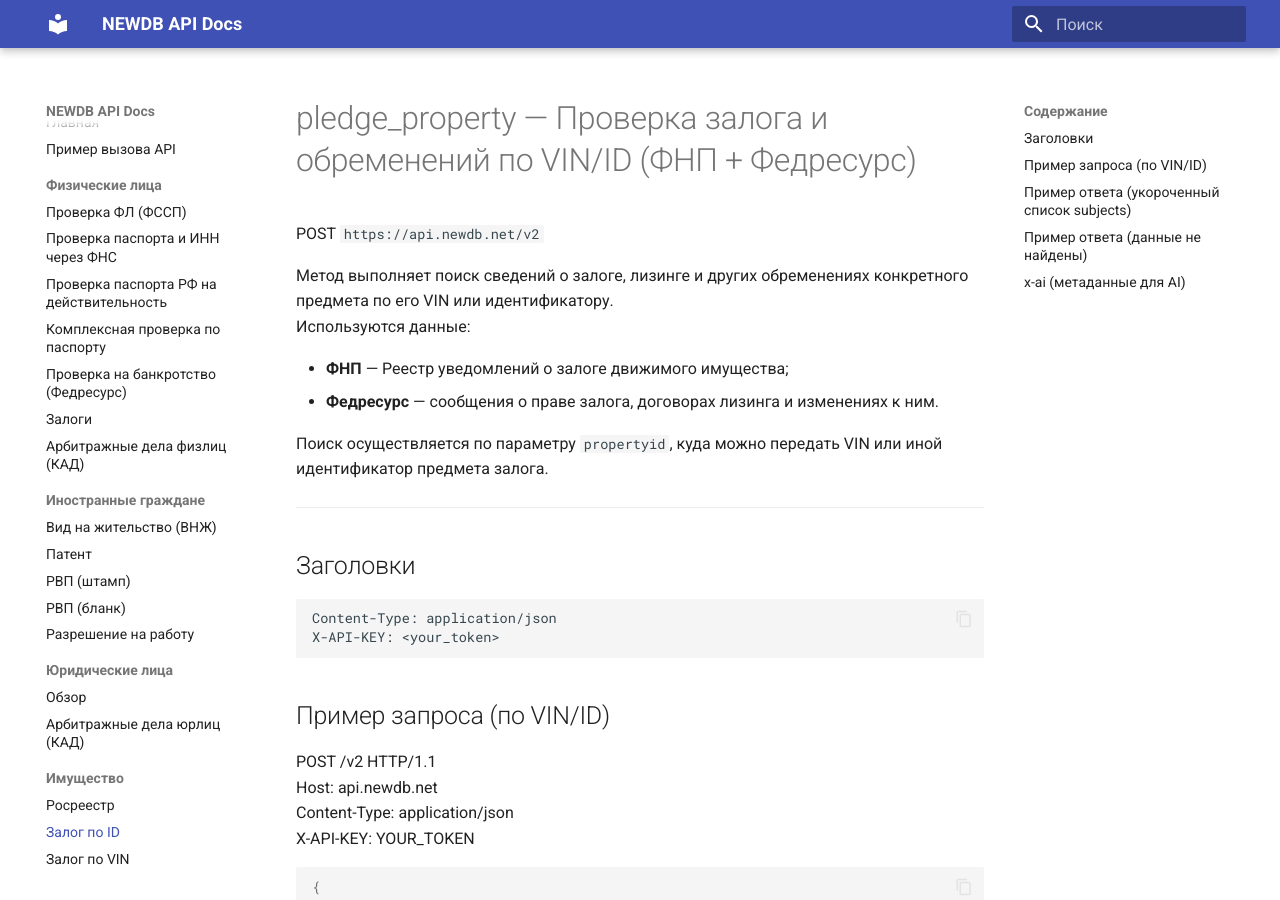
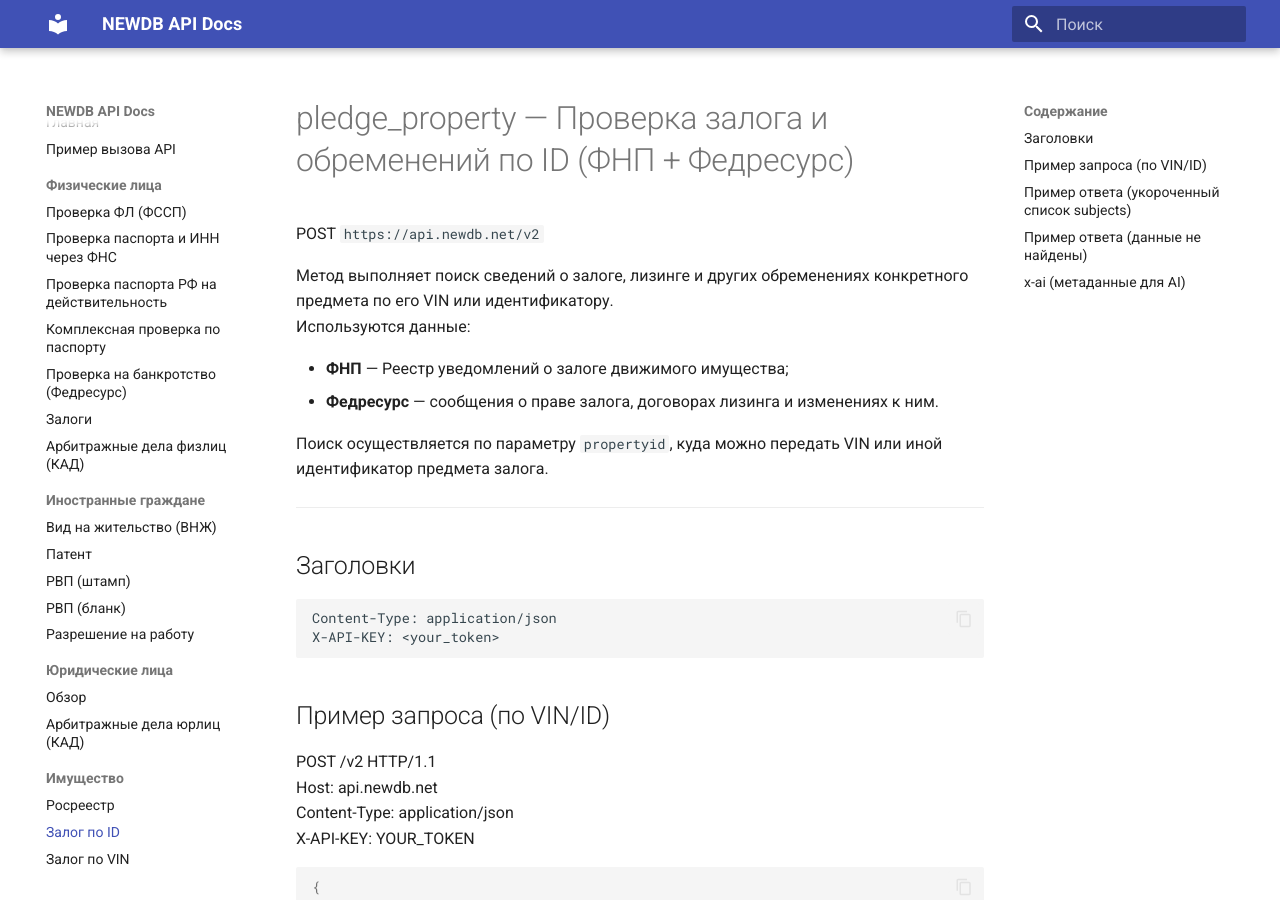
Before and after one commit to avpm05/newdb_docs, an MkDocs documentation site: the page built from docs/property/02-pledge_property.md, in a window 1280 px wide and 900 px high. Built offline with MkDocs 1.6.1 and Material for MkDocs 9.7.7, drawn with Linux system fonts in a browser that asks for light colours.

Commit message:
fix properties id  header

```diff
--- a/docs/property/02-pledge_property.md
+++ b/docs/property/02-pledge_property.md
@@ -11,7 +11,7 @@ meta:
     content: "Получите данные ФНП и Федресурса о залоге, лизинге и других обременениях предмета по  идентификатору через API NEWDB."
 ---
 
-# pledge_property — Проверка залога и обременений по VIN/ID (ФНП + Федресурс)
+# pledge_property — Проверка залога и обременений по ID (ФНП + Федресурс)
 
 POST `https://api.newdb.net/v2`
 
```
